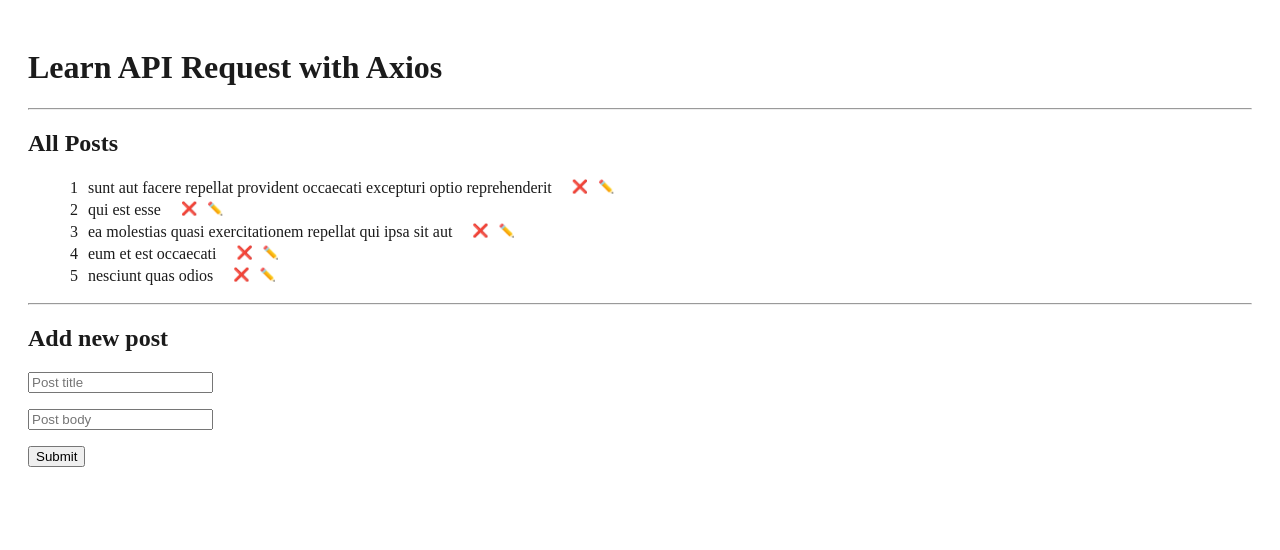
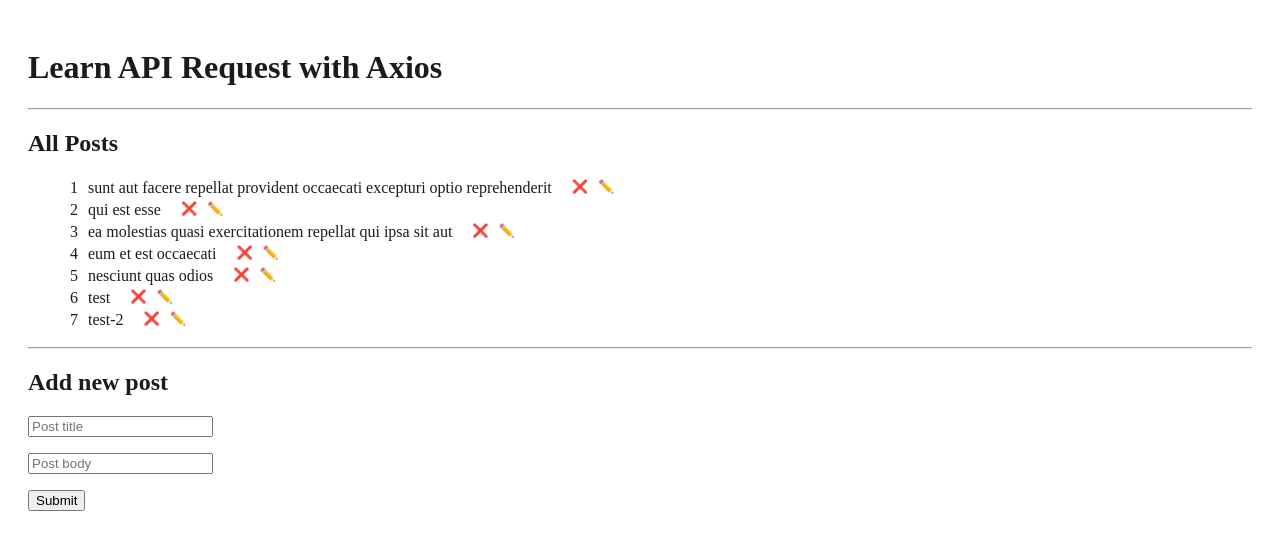
Before and after one commit to mdhamimulhaque/axios-learn, a React (Vite) app: page / in a window 1280 px wide. Shown: the top 550 px of the page. Built offline with nearby package versions, Linux system fonts and the light colour scheme; data requests are answered from the project's data file.

Commit message:
create post [done]

```diff
--- a/src/App.tsx
+++ b/src/App.tsx
@@ -10,16 +10,29 @@
   const [posts, setPosts] = useState<PostType[] | []>([]);
   const [post, setPost] = useState<PostType | null>(null); // post I am editing
   const [error, setError] = useState<string | null>(null);
-  const handleAddPost = (newPost) => {
-    const id = posts.length ? posts[posts.length - 1].id + 1 : 1;
 
-    setPosts([
-      ...posts,
-      {
-        id,
+  const handleAddPost = async (newPost: { title: string; body: string }) => {
+    try {
+      const id = posts.length ? Number(posts[posts.length - 1].id) + 1 : 1;
+
+      const newPostData = {
+        id: id.toString(),
         ...newPost,
-      },
-    ]);
+      };
+      const response = await axios.post(
+        `http://localhost:8000/posts`,
+        newPostData
+      );
+
+      setPosts([...posts, response.data]);
+    } catch (err) {
+      if (err.response) {
+        // error came from server
+        setError(
+          `Error from server: status: ${err.response.status} - message: ${err.response.statusText}`
+        );
+      }
+    }
   };
 
   const handleDeletePost = (postId) => {
--- a/src/data/db.json
+++ b/src/data/db.json
@@ -24,6 +24,16 @@
       "id": "5",
       "title": "nesciunt quas odios",
       "body": "repudiandae veniam quaerat sunt sed\nalias aut fugiat sit autem sed est\nvoluptatem omnis possimus esse voluptatibus quis\nest aut tenetur dolor neque"
+    },
+    {
+      "id": "6",
+      "title": "test",
+      "body": "test"
+    },
+    {
+      "id": "7",
+      "title": "test-2",
+      "body": "test-2"
     }
   ]
 }
```
